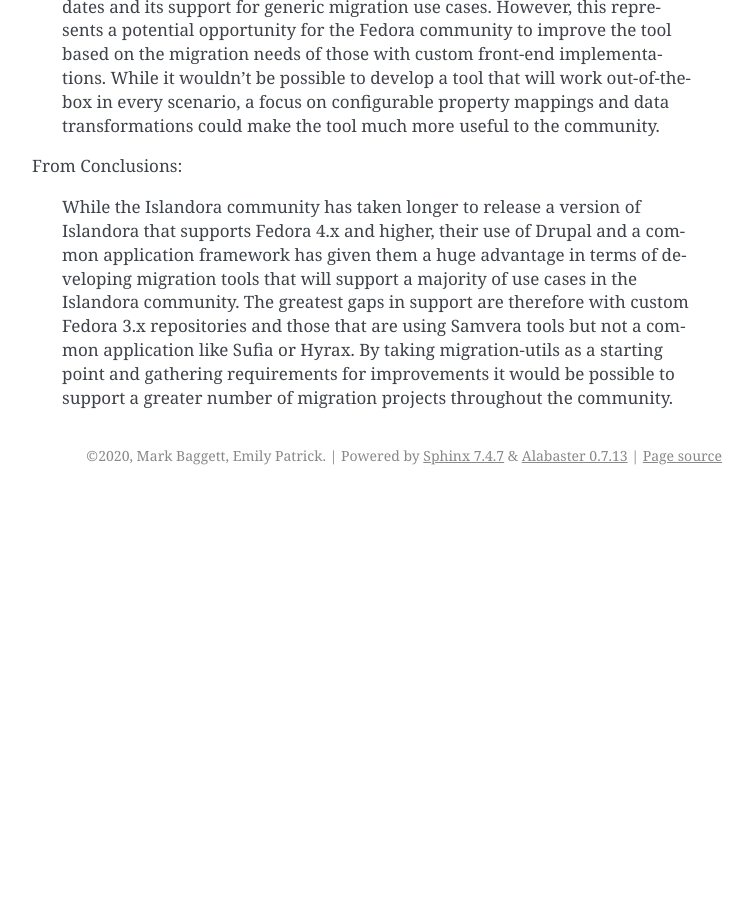
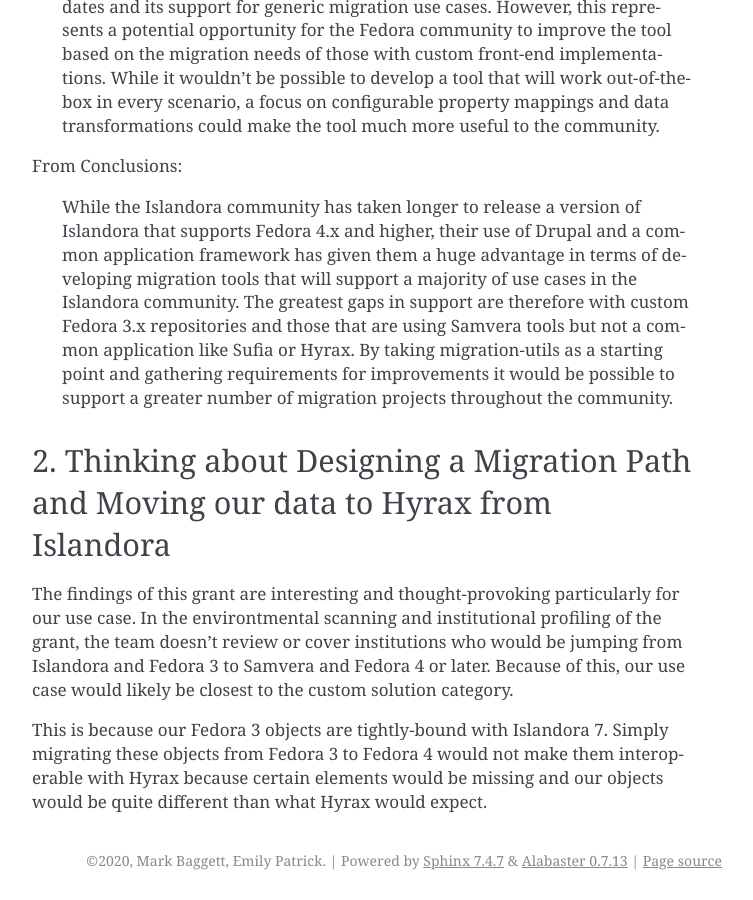
Before and after one commit to markpbaggett/utk_hyrax_review_docs, a Sphinx documentation site: the page built from docs/source/contents/8_migration_paths.rst, in a window 1280 px wide and 900 px high, scrolled down 5358 px. Shown: the whole window, without its empty margins (388-1141 px from the left). Built offline with Sphinx 7.4.7, drawn with Linux system fonts in a browser that asks for light colours; before the commit the page ends 5853 px from its top, so only the background shows below that; some of the changed text lies outside the part shown.

Commit message:
Initialize our use case.

```diff
--- a/docs/source/contents/8_migration_paths.rst
+++ b/docs/source/contents/8_migration_paths.rst
@@ -114,3 +114,15 @@ From Gaps and Analysis:
 From Conclusions:
 
     While the Islandora community has taken longer to release a version of Islandora that supports Fedora 4.x and higher, their use of Drupal and a common application framework has given them a huge advantage in terms of developing migration tools that will support a majority of use cases in the Islandora community. The greatest gaps in support are therefore with custom Fedora 3.x repositories and those that are using Samvera tools but not a common application like Sufia or Hyrax. By taking migration-utils as a starting point and gathering requirements for improvements it would be possible to support a greater number of migration projects throughout the community.
+
+2. Thinking about Designing a Migration Path and Moving our data to Hyrax from Islandora
+----------------------------------------------------------------------------------------
+
+The findings of this grant are interesting and thought-provoking particularly for our use case. In the environtmental
+scanning and institutional profiling of the grant, the team doesn't review or cover institutions who would be jumping
+from Islandora and Fedora 3 to Samvera and Fedora 4 or later.  Because of this, our use case would likely be closest to
+the custom solution category.
+
+This is because our Fedora 3 objects are tightly-bound with Islandora 7. Simply migrating these objects from Fedora 3 to
+Fedora 4 would not make them interoperable with Hyrax because certain elements would be missing and our objects would be
+quite different than what Hyrax would expect.
```
Also changed, not shown: other parts of docs/source/contents/8_migration_paths.rst (+2 -2 lines).
